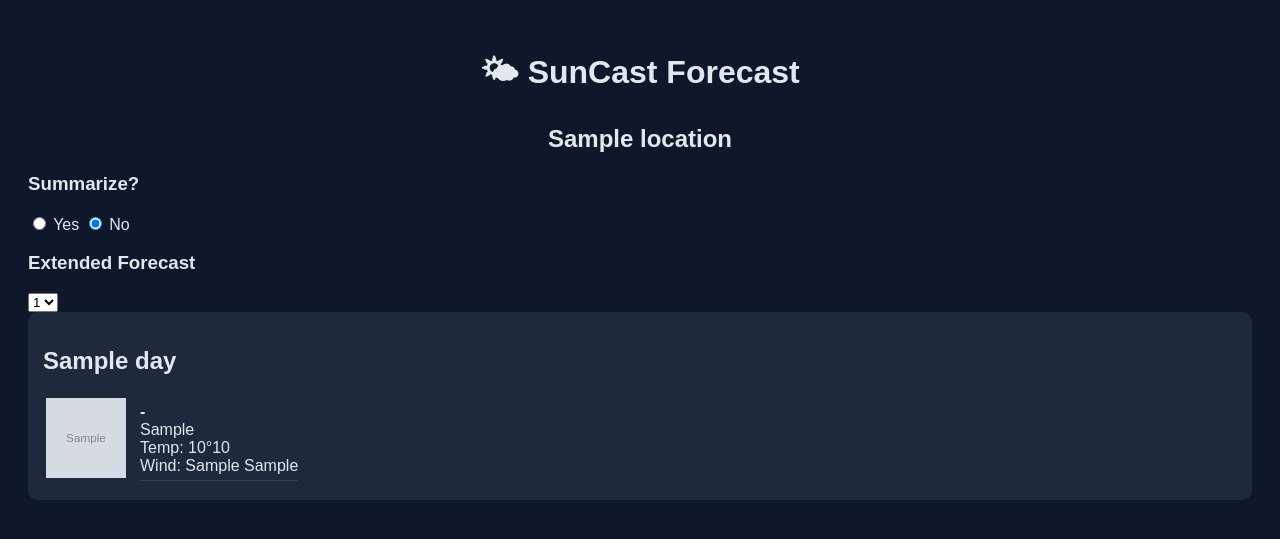
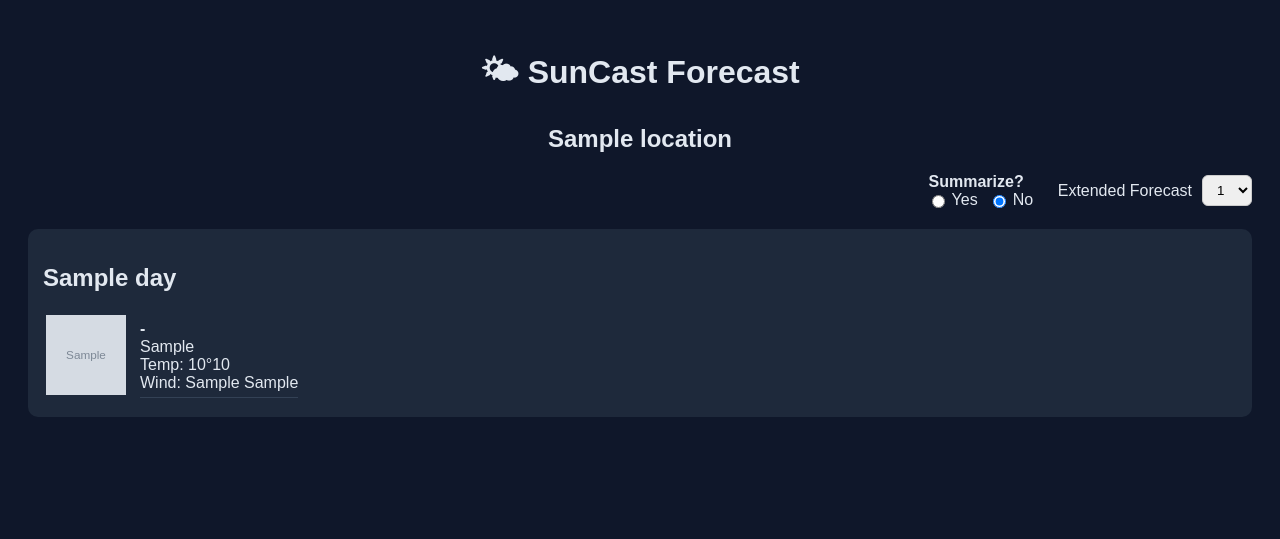
Before and after one commit to karilys-dev/SunCastPy, a FastAPI app: template SunCastPy/src/SunCastPy/templates/forecast.html.j2 in a window 1280 px wide. Shown: the top 539 px of the page. Run offline with FastAPI, Linux system fonts and the light colour scheme; the template is opened without the code that fills it: most values are stand-ins (such as "Sample title", 1, 10 or a date in 2020); grey boxes marked "Sample" are stand-in pictures.

Commit message:
added css styling to move buttons to the side

```diff
--- a/SunCastPy/src/SunCastPy/api.py
+++ b/SunCastPy/src/SunCastPy/api.py
@@ -3,16 +3,23 @@
 
 from fastapi import FastAPI, HTTPException, Path, Query, Request
 from fastapi.responses import HTMLResponse
+from fastapi.staticfiles import StaticFiles
 from fastapi.templating import Jinja2Templates
 from starlette import status
 
 from SunCastPy.report.city import get_city_forecast as city_forecast
 from SunCastPy.report.zone import get_forecast_all_cities_in_zone as zone_report
-from SunCastPy.utils.html_renderer import env
+from SunCastPy.utils.html_renderer import BASE_DIR
 from SunCastPy.utils.utils import format_hour
 
 templates = Jinja2Templates(directory="templates")
 app = FastAPI(title="SunCast API", version="1.0.0")
+env = templates.env
+app.mount(
+    "/static",
+    StaticFiles(directory=BASE_DIR / "static"),
+    name="static",
+)
 
 
 @app.get("/api/city/{city}", status_code=status.HTTP_200_OK)
--- /dev/null
+++ b/SunCastPy/src/SunCastPy/static/css/forecast.css
@@ -0,0 +1,43 @@
+.forecast-controls {
+    display: flex;
+    justify-content: flex-end;
+    align-items: center;
+    gap: 24px;
+    margin-bottom: 20px;
+}
+
+.control-group {
+    display: flex;
+    align-items: center;
+    gap: 10px;
+    border: none;
+    padding: 0;
+    margin: 0;
+}
+
+.control-group legend {
+    font-weight: 600;
+    margin-right: 8px;
+}
+
+.control-group label {
+    display: flex;
+    align-items: center;
+    gap: 4px;
+    cursor: pointer;
+}
+
+.control-group select {
+    padding: 6px 10px;
+    border-radius: 6px;
+    border: 1px solid #ccc;
+    cursor: pointer;
+}
+
+@media (max-width: 600px) {
+    .forecast-controls {
+        flex-wrap: wrap;
+        justify-content: flex-end;
+        gap: 12px;
+    }
+}
--- a/SunCastPy/src/SunCastPy/templates/forecast.html.j2
+++ b/SunCastPy/src/SunCastPy/templates/forecast.html.j2
@@ -4,6 +4,8 @@
         <meta charset="utf-8" />
         <meta name="keywords" content="weather" />
         <meta name="description" content="weather forecast" />
+        <link rel="stylesheet"
+              href="{{ url_for('static', path='css/forecast.css') }}">
     </head>
     <head>
         <title>SunCast Forecast</title>
@@ -33,8 +35,12 @@
     <body>
         <h1>🌤 SunCast Forecast</h1>
         <h2 style="text-align: center;">{{ location }}</h2>
-        <form method="get" action="/forecast/{{ location }}" id="learningForm">
-            <h3>Summarize?</h3>
+        <form method="get"
+              action="/forecast/{{ location }}"
+              id="learningForm"
+              class="forecast-controls">
+            <fieldset class="control-group">
+                <legend>Summarize?</legend>
                 <label>
                     <input type="radio"
                            name="summarize"
@@ -51,12 +57,15 @@
                            onchange="this.form.submit()">
                     No
                 </label>
-            <h3>Extended Forecast</h3>
-            <select name="limit" onchange="this.form.submit()">
-                <option value="1" {% if limit==1 %}selected{% endif %}>1</option>
-                <option value="3" {% if limit==5 %}selected{% endif %}>3</option>
-                <option value="7" {% if limit==7 %}selected{% endif %}>7</option>
+            </fieldset>
+            <div class="control-group">
+                <label for="limit">Extended Forecast</label>
+                <select name="limit" id="limit" onchange="this.form.submit()">
+                    <option value="1" {% if limit == 1 %}selected{% endif %}>1</option>
+                    <option value="5" {% if limit == 5 %}selected{% endif %}>5</option>
+                    <option value="7" {% if limit == 7 %}selected{% endif %}>7</option>
                 </select>
+            </div>
         </form>
         {% for day, forecasts in grouped.items() %}
             <div class="day">
--- a/SunCastPy/src/SunCastPy/utils/html_renderer.py
+++ b/SunCastPy/src/SunCastPy/utils/html_renderer.py
@@ -7,9 +7,11 @@ from jinja2 import Environment, FileSystemLoader
 from SunCastPy.models.NOAA.forecast import Forecast
 from SunCastPy.utils.utils import format_hour
 
-template_dir = Path(__file__).parent.parent / "templates"
+BASE_DIR = Path(__file__).parent.parent
 
-env = Environment(loader=FileSystemLoader(template_dir), autoescape=True)
+env = Environment(
+    loader=FileSystemLoader(BASE_DIR.joinpath("templates")), autoescape=True
+)
 
 
 def render_index(locations: list[dict]) -> str:
```
Lines whose indentation alone changed are shown as unchanged.
